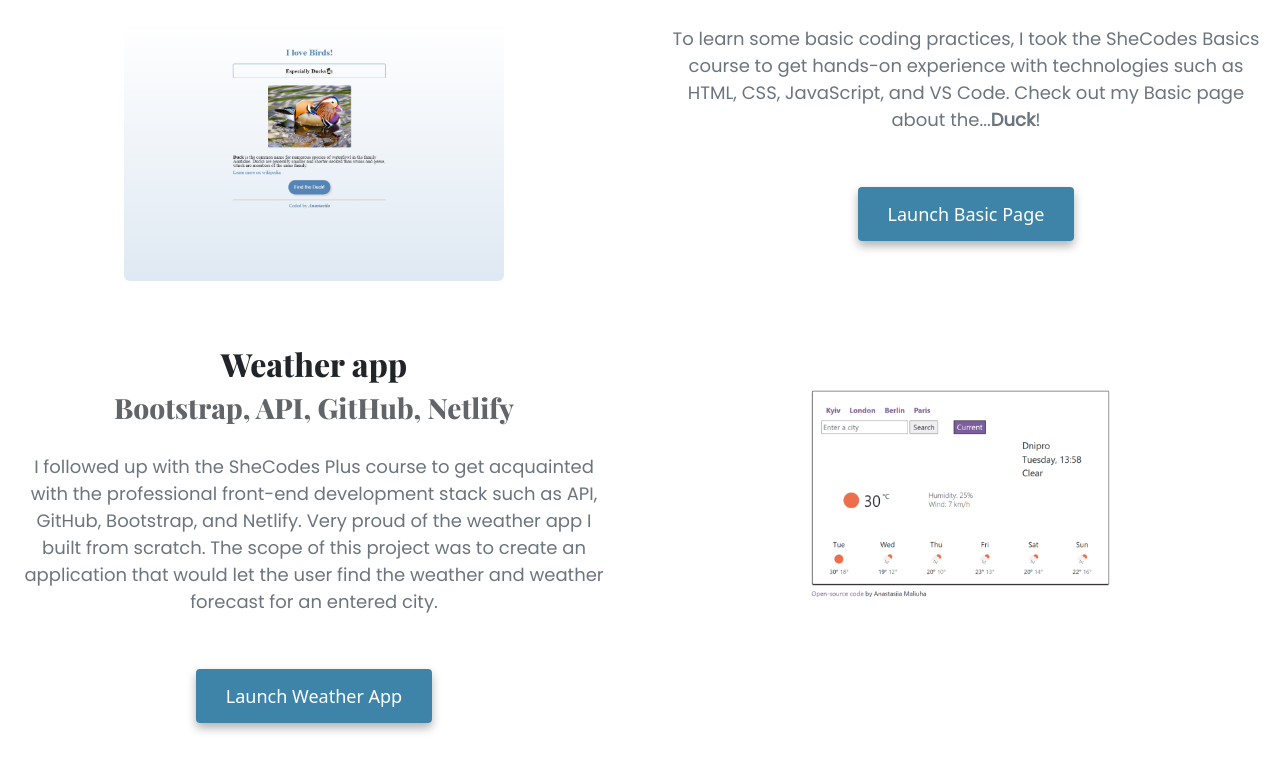
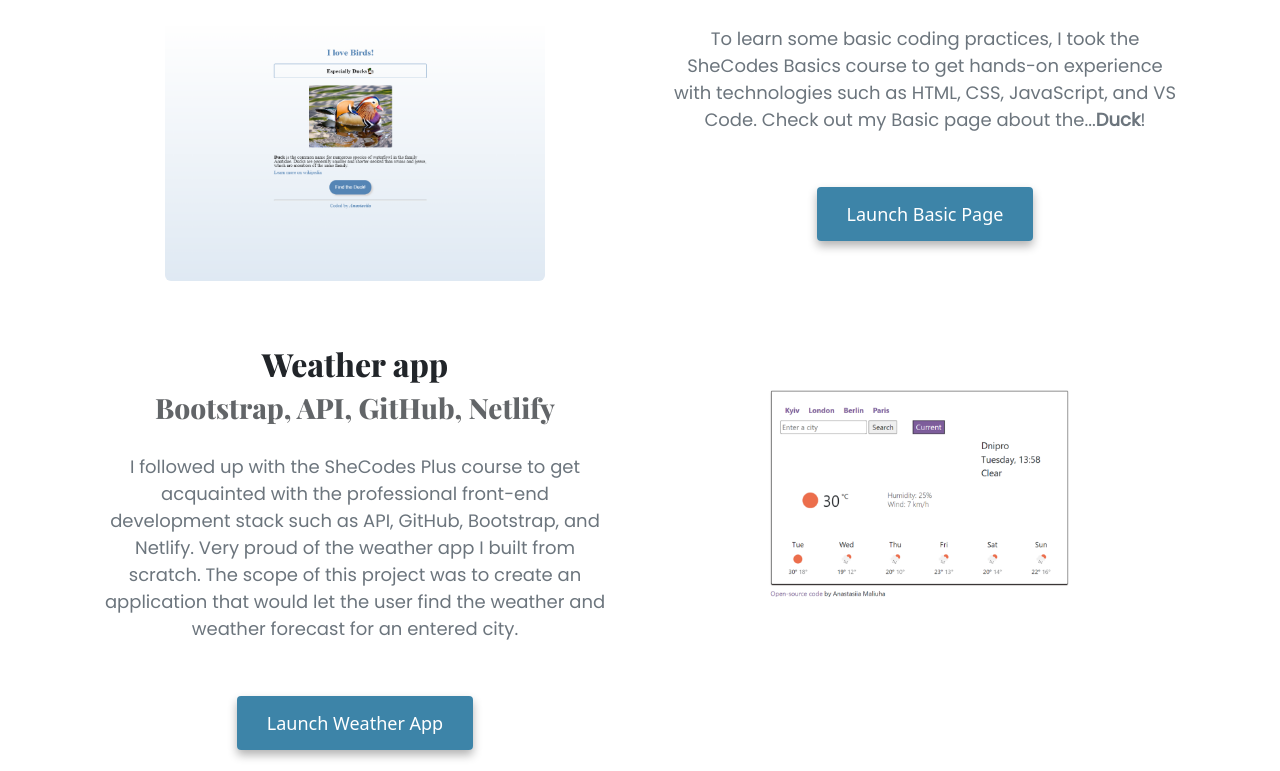
Before and after one commit to Anastasiia44/Responsive-Project, a plain HTML site: page index.html in a window 1280 px wide. Shown: the part 600-1371 px from the top of the page. Drawn offline with nearby package versions, Linux system fonts and the light colour scheme.

Commit message:
Update index.html

```diff
--- a/index.html
+++ b/index.html
@@ -75,7 +75,7 @@
       <p class="text-center m-5">
         Featured Project which my best projects be choice to show
       </p>
-      <div class="content-container">
+      <div class="container">
         <div class="row">
           <div class="col d-none d-md-block text-center">
             <img
```
